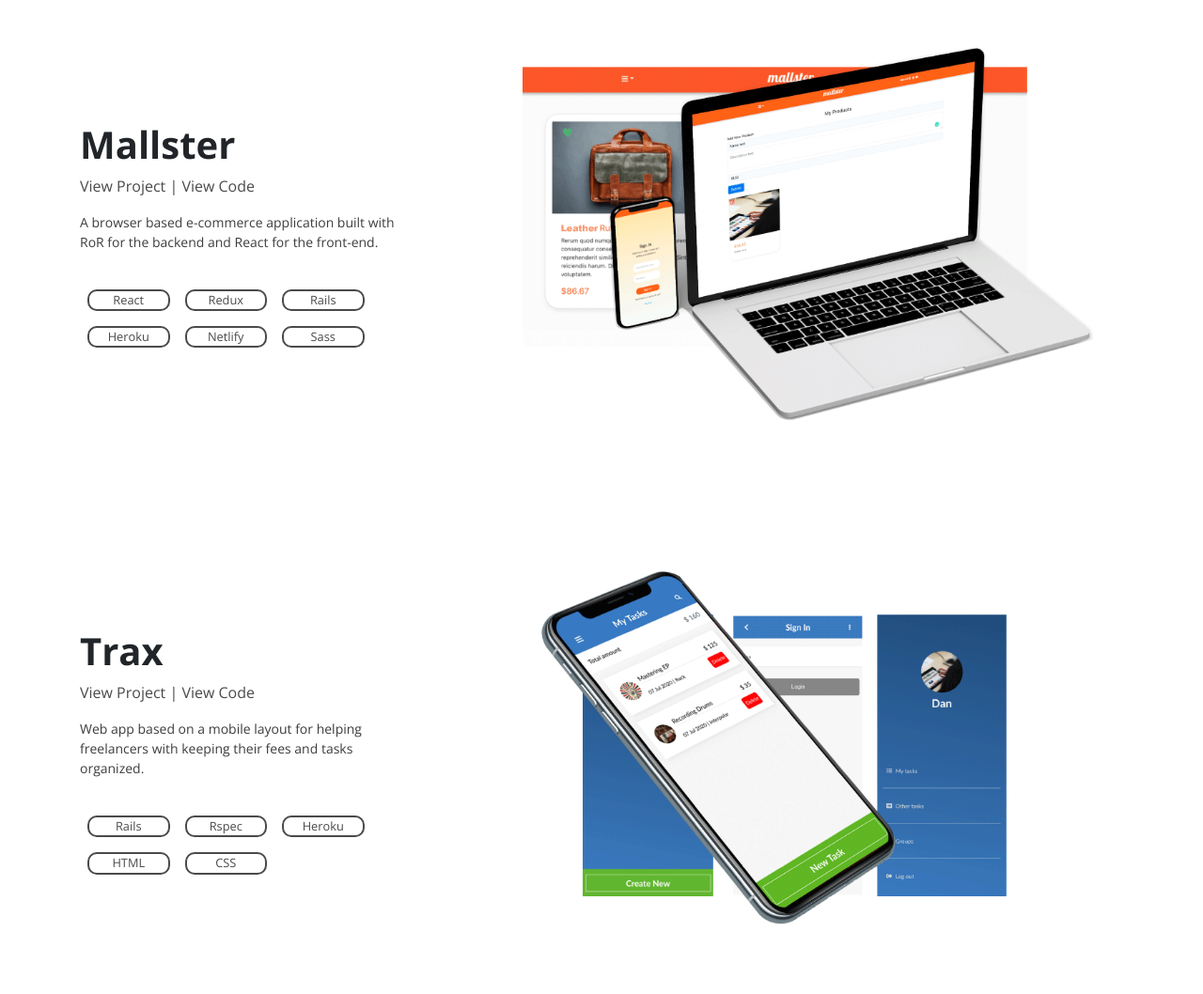
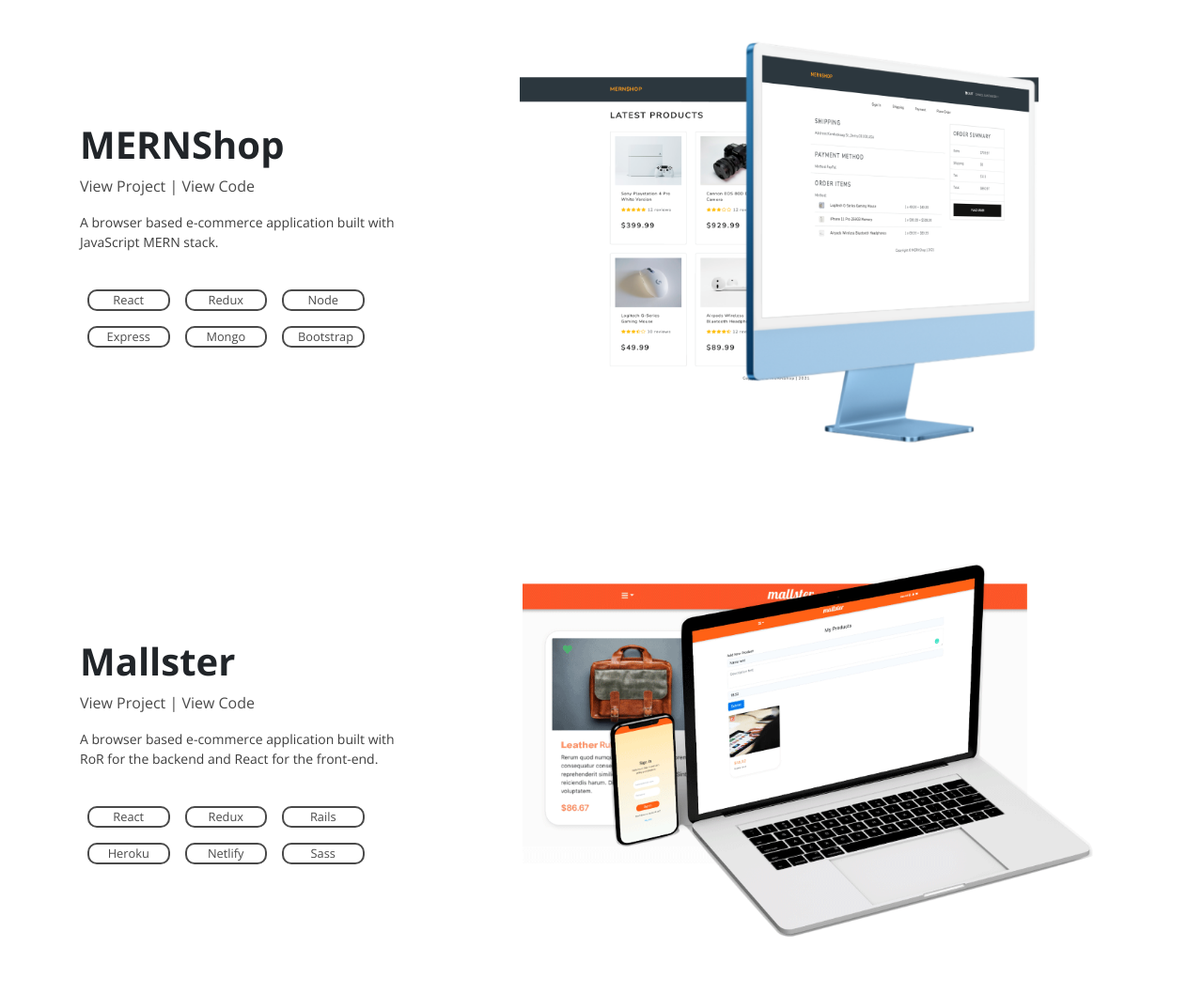
Before and after one commit to dansantander/dansantander.github.io, a plain HTML site: page index.html in a window 1280 px wide. Shown: the part 1225-2283 px from the top of the page at 94% size. Drawn offline with nearby package versions, Linux system fonts and the light colour scheme.

Commit message:
chore: add mernshop project

```diff
--- a/index.html
+++ b/index.html
@@ -83,10 +83,10 @@
     <div class="tech-section">
       <div class="container py-3">
         <div class="logos row d-flex justify-content-between">
-          <img src="img/railslogo.png" alt="railslogo" class="col-4 col-sm-4 col-md-3 col-lg-3" />
           <img src="img/jslogo.png" alt="jslogo" class="col-4 col-sm-4 col-md-3 col-lg-3" />
           <img src="img/htmllogo.png" alt="htmllogo" class="col-4 col-sm-4 col-md-3 col-lg-3" />
           <img src="img/csslogo.png" alt="csslogo" class="col-4 col-sm-4 col-md-3 col-lg-3" />
+          <img src="img/railslogo.png" alt="railslogo" class="col-4 col-sm-4 col-md-3 col-lg-3" />
         </div>
       </div>
     </div>
@@ -103,6 +103,31 @@
       </div>
 
       <div class="project-container container mb-5">
+        <div class="project1 row d-flex align-items-center">
+
+          <div class="p-text-container1 col-lg-4">
+            <h1 class="project-title">MERNShop</h1>
+            <a href="https://eloquent-montalcini-bccf89.netlify.app/" target="_blank">View Project |</a>
+            <a href="https://github.com/dansantander/eshop-fe" target="_blank">View Code</a>
+            <p class="project-description">A browser based e-commerce application built with JavaScript MERN stack.</p>
+            <ul class="technologies row m-0">
+              <li class="col-3 col-sm-3 m-2 text-center">React</li>
+              <li class="col-3 col-sm-3 m-2 text-center">Redux</li>
+              <li class="col-3 col-sm-3 m-2 text-center">Node</li>
+              <li class="col-3 col-sm-3 m-2 text-center">Express</li>
+              <li class="col-3 col-sm-3 m-2 text-center">Mongo</li>
+              <li class="col-3 col-sm-3 m-2 text-center">Bootstrap</li>
+            </ul>
+          </div>
+
+          <div class="p-img-container1 col-lg-8">
+            <img class="img-fluid wow fadeIn" src="img/mernshop.png" alt="mernshop" />
+          </div>
+
+        </div>
+      </div>
+
+      <div class="project-container container my-5">
         <div class="project1 row d-flex align-items-center">
 
           <div class="p-text-container1 col-lg-4">
@@ -178,7 +203,7 @@
 
         </div>
       </div>
-
+    <!--
       <div class="project-container container my-5">
         <div class="project1 row d-flex align-items-center">
 
@@ -202,6 +227,8 @@
 
         </div>
       </div>
+
+    -->
 
       <!-- More Projects Section -->
 
```
Also changed, not shown: img/mernshop.png (added), 1 other file.
